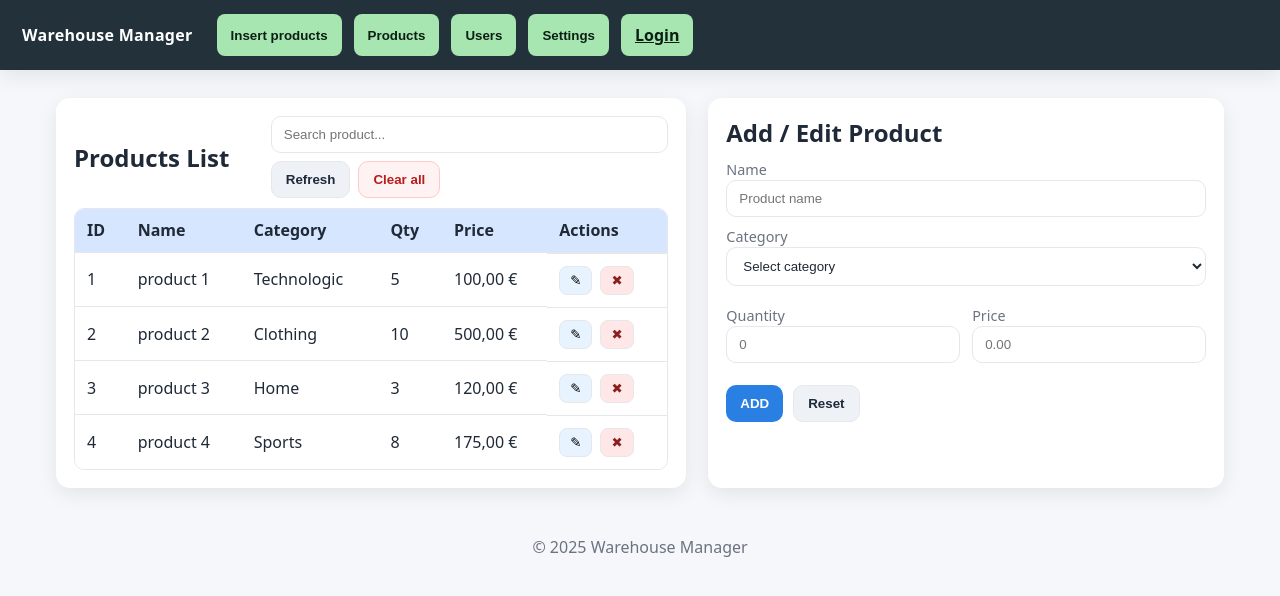
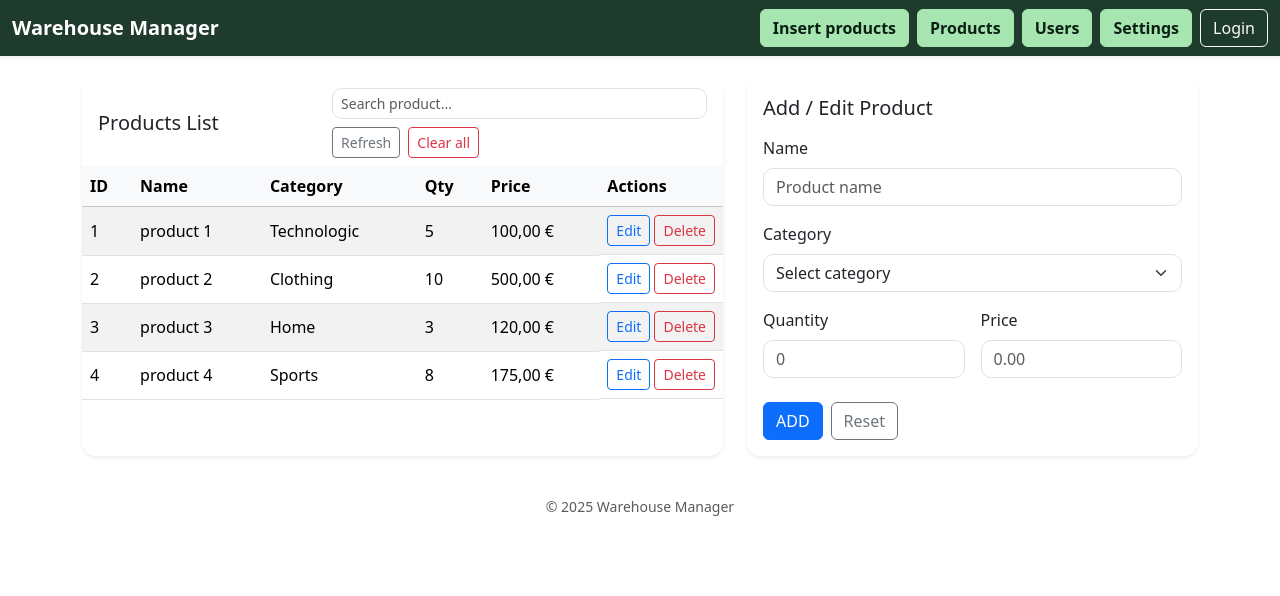
Before and after one commit to MK-Dragon/Projecto_UC605, a plain HTML site: page frontend/index.html in a window 1280 px wide. Drawn offline with nearby package versions, Linux system fonts and the light colour scheme.

Commit message:
bootstrapp

```diff
--- a/frontend/index.html
+++ b/frontend/index.html
@@ -4,41 +4,63 @@
   <meta charset="UTF-8" />
   <meta name="viewport" content="width=device-width, initial-scale=1" />
   <title>UI do site — Warehouse Manager</title>
+
+  <!-- Bootstrap -->
+  <link
+    href="https://cdn.jsdelivr.net/npm/bootstrap@5.3.3/dist/css/bootstrap.min.css"
+    rel="stylesheet"
+  />
+
+  <!-- Estilos personalizados -->
   <link rel="stylesheet" href="styles.css" />
 </head>
-<body>
-  <header class="navbar">
-    <div class="brand">Warehouse Manager</div>
-    <nav class="menu">
-      <button class="nav-btn" data-nav="insert">Insert products</button>
-      <button class="nav-btn" data-nav="products">Products</button>
-      <button class="nav-btn" data-nav="users">Users</button>
-      <button class="nav-btn" data-nav="settings">Settings</button>
-       <a href="login.html" class="nav-btn">Login</a>    </nav> <!-- Link de login adicionado -->
+
+<body class="bg-body">
+  <!-- Navbar -->
+  <header class="navbar navbar-expand-lg navbar-dark navbar-wm shadow-sm">
+    <div class="container-fluid">
+      <span class="navbar-brand fw-bold">Warehouse Manager</span>
+
+      <div class="d-flex flex-wrap gap-2">
+        <button class="btn btn-wm" type="button" data-nav="insert">Insert products</button>
+        <button class="btn btn-wm" type="button" data-nav="products">Products</button>
+        <button class="btn btn-wm" type="button" data-nav="users">Users</button>
+        <button class="btn btn-wm" type="button" data-nav="settings">Settings</button>
+        <a href="login.html" class="btn btn-outline-light">Login</a>
+      </div>
+    </div>
   </header>
 
-  <main class="wrapper">
+  <!-- Conteúdo principal -->
+  <main class="container py-4">
+    <div class="row g-4">
       <!-- Tabela à esquerda -->
-    <section class="card table-area">
-      <div class="card-header">
-        <h2>Products List</h2>
-        <div class="actions-inline">
-          <input id="search" class="input" type="search" placeholder="Search product..." />
-          <button id="refreshBtn" class="btn ghost">Refresh</button>
-          <button id="clearBtn" class="btn ghost danger">Clear all</button>
+      <section class="col-lg-7">
+        <div class="card shadow-sm border-0 h-100">
+          <div class="card-header bg-white border-0 d-flex flex-wrap justify-content-between align-items-center gap-2">
+            <h2 class="h5 mb-0">Products List</h2>
+            <div class="d-flex flex-wrap gap-2">
+              <input
+                id="search"
+                type="search"
+                class="form-control form-control-sm"
+                placeholder="Search product..."
+              />
+              <button id="refreshBtn" class="btn btn-outline-secondary btn-sm">Refresh</button>
+              <button id="clearBtn" class="btn btn-outline-danger btn-sm">Clear all</button>
             </div>
           </div>
 
-      <div class="table-wrapper">
-        <table class="table" id="productsTable" aria-label="Products table">
-          <thead>
+          <div class="table-responsive">
+            <table class="table table-striped table-hover align-middle mb-0" id="productsTable" aria-label="Products table">
+              <thead class="table-light">
                 <tr>
-              <th>ID</th>
-              <th>Name</th>
-              <th>Category</th>
-              <th>Qty</th>
-              <th>Price</th>
-              <th style="width:120px;">Actions</th>
+                  <th scope="col">ID</th>
+                  <th scope="col">Name</th>
+                  <th scope="col">Category</th>
+                  <th scope="col">Qty</th>
+                  <th scope="col">Price</th>
+                  <th scope="col" style="width:120px;">Actions</th>
                 </tr>
               </thead>
               <tbody>
@@ -46,21 +68,32 @@
               </tbody>
             </table>
           </div>
+        </div>
       </section>
 
       <!-- Formulário à direita -->
-    <aside class="card form-area">
-      <h2>Add / Edit Product</h2>
+      <aside class="col-lg-5">
+        <div class="card shadow-sm border-0 h-100">
+          <div class="card-body">
+            <h2 class="h5 mb-3">Add / Edit Product</h2>
 
             <form id="productForm" autocomplete="off">
               <input type="hidden" id="id" />
 
-        <label class="label">Name
-          <input id="name" class="input" type="text" placeholder="Product name" required />
-        </label>
+              <div class="mb-3">
+                <label for="name" class="form-label">Name</label>
+                <input
+                  id="name"
+                  type="text"
+                  class="form-control"
+                  placeholder="Product name"
+                  required
+                />
+              </div>
 
-        <label class="label">Category
-          <select id="category" class="input" required>
+              <div class="mb-3">
+                <label for="category" class="form-label">Category</label>
+                <select id="category" class="form-select" required>
                   <option value="" disabled selected>Select category</option>
                   <option>Electronics</option>
                   <option>Clothing</option>
@@ -68,28 +101,53 @@
                   <option>Sports</option>
                   <option>Technologic</option>
                 </select>
-        </label>
-
-        <div class="two-col">
-          <label class="label">Quantity
-            <input id="quantity" class="input" type="number" min="0" step="1" placeholder="0" required />
-          </label>
-
-          <label class="label">Price
-            <input id="price" class="input" type="number" min="0" step="0.01" placeholder="0.00" required />
-          </label>
               </div>
 
-        <div class="form-actions">
-          <button type="submit" class="btn primary" id="submitBtn">ADD</button>
-          <button type="button" class="btn ghost" id="resetBtn">Reset</button>
+              <div class="row g-3">
+                <div class="col-md-6">
+                  <label for="quantity" class="form-label">Quantity</label>
+                  <input
+                    id="quantity"
+                    type="number"
+                    min="0"
+                    step="1"
+                    class="form-control"
+                    placeholder="0"
+                    required
+                  />
+                </div>
+
+                <div class="col-md-6">
+                  <label for="price" class="form-label">Price</label>
+                  <input
+                    id="price"
+                    type="number"
+                    min="0"
+                    step="0.01"
+                    class="form-control"
+                    placeholder="0.00"
+                    required
+                  />
+                </div>
+              </div>
+
+              <div class="d-flex gap-2 mt-4">
+                <button type="submit" class="btn btn-primary" id="submitBtn">ADD</button>
+                <button type="button" class="btn btn-outline-secondary" id="resetBtn">Reset</button>
               </div>
             </form>
+          </div>
+        </div>
       </aside>
+    </div>
   </main>
 
-  <footer class="footer">© 2025 Warehouse Manager</footer>
+  <!-- Footer -->
+  <footer class="py-3 text-center text-muted small">
+    © 2025 Warehouse Manager
+  </footer>
 
+  <!-- Template para linhas da tabela -->
   <template id="rowTemplate">
     <tr>
       <td data-cell="id"></td>
@@ -97,9 +155,9 @@
       <td data-cell="category"></td>
       <td data-cell="quantity"></td>
       <td data-cell="price"></td>
-      <td class="row-actions">
-        <button class="icon-btn edit" title="Edit">✎</button>
-        <button class="icon-btn delete" title="Delete">✖</button>
+      <td class="d-flex gap-1">
+        <button class="btn btn-sm btn-outline-primary edit" title="Edit">Edit</button>
+        <button class="btn btn-sm btn-outline-danger delete" title="Delete">Delete</button>
       </td>
     </tr>
   </template>
--- a/frontend/styles.css
+++ b/frontend/styles.css
@@ -1,114 +1,43 @@
-/* Base */
-* { box-sizing: border-box; }
 :root{
-  --bg:#f5f7fb;
-  --card:#ffffff;
-  --ink:#1f2937;
-  --muted:#6b7280;
-  --brand:#a7e6b0;      /* verde pastel (navbar / botões) */
-  --brand-dark:#1f3b2d; /* texto brand */
-  --line:#e5e7eb;
-  --danger:#ef4444;
-  --shadow:0 6px 20px rgba(0,0,0,.08);
-  --radius:14px;
-  --radius-sm:10px;
-  font-synthesis-weight:none;
+  --wm-green:#a7e6b0;      /* verde pastel */
+  --wm-green-dark:#1f3b2d; /* texto brand */
+  --wm-gray-bg:#f3f4f6;    /* cinza suave */
 }
 
-html,body{height:100%}
-body{
-  margin:0;
-  font:16px/1.4 system-ui, -apple-system, Segoe UI, Roboto, Ubuntu, Cantarell, 'Helvetica Neue', Arial;
-  color:var(--ink);
-  background:var(--bg);
+/* fundo geral bem leve */
+.bg-body{
+  background: var(--wm-gray-bg);
 }
 
-/* Navbar */
-.navbar{
-  position:sticky; top:0; z-index:10;
-  background:#22313a;
-  color:#fff;
-  display:flex; align-items:center; gap:24px;
-  padding:14px 22px;
-  box-shadow:var(--shadow);
+/* Navbar em verde escuro com botões pastel */
+.navbar-wm{
+  background-color: var(--wm-green-dark);
 }
-.brand{ font-weight:800; letter-spacing:.3px; }
-.menu{ display:flex; gap:12px; flex-wrap:wrap; }
-.nav-btn{
-  background:var(--brand);
-  border:none; padding:10px 14px; border-radius:8px;
-  color:#0b1f14; font-weight:600; cursor:pointer;
-  transition:filter .15s ease;
+
+/* botão pastel da navbar */
+.btn-wm{
+  background-color: var(--wm-green);
+  border-color: var(--wm-green);
+  color:#0b1f14;
+  font-weight:600;
 }
-.nav-btn:hover{ filter:brightness(.95); }
+.btn-wm:hover{
+  filter:brightness(.95);
+  color:#0b1f14;
+}
 
-/* Layout */
-.wrapper{
-  max-width:1200px; margin:28px auto; padding:0 16px;
-  display:grid; grid-template-columns: 1.1fr .9fr; gap:22px;
+/* cards levemente arredondados */
+.card{
+  border-radius: 14px;
 }
-.card{
-  background:var(--card);
-  border-radius:var(--radius);
-  box-shadow:var(--shadow);
-  padding:18px;
+
+/* inputs mais confortáveis */
+.form-control,
+.form-select{
+  border-radius:10px;
 }
-.card-header{
-  display:flex; align-items:center; justify-content:space-between; gap:12px;
-  margin-bottom:10px;
-}
-.actions-inline{ display:flex; gap:8px; flex-wrap:wrap; }
 
-.table-wrapper{ overflow:auto; border-radius:var(--radius-sm); border:1px solid var(--line); }
-
-/* Table */
-.table{
-  width:100%; border-collapse:collapse; background:#fff;
-}
+/* tabela mais suave */
 .table thead th{
-  text-align:left; padding:10px 12px; background:#d7e6ff;
-  font-weight:700; border-bottom:1px solid var(--line);
-}
-.table tbody td{
-  padding:12px; border-top:1px solid var(--line);
-}
-.row-actions{ display:flex; gap:8px; align-items:center; }
-.icon-btn{
-  border:1px solid var(--line); background:#f3f4f6; cursor:pointer;
-  padding:6px 10px; border-radius:8px;
-}
-.icon-btn.edit{ background:#e7f3ff; }
-.icon-btn.delete{ background:#ffe7e7; color:#8a1f1f }
-
-/* Form */
-.form-area h2{ margin:0 0 8px }
-.label{ display:block; font-size:.9rem; margin:10px 0; color:var(--muted) }
-.input{
-  width:100%; padding:10px 12px; border:1px solid var(--line);
-  border-radius:10px; background:#fff; color:var(--ink);
-}
-.two-col{ display:grid; grid-template-columns:1fr 1fr; gap:12px; }
-.form-actions{ display:flex; gap:10px; margin-top:12px }
-
-.btn{
-  border:none; border-radius:10px; padding:10px 14px; cursor:pointer;
   font-weight:700;
 }
-.btn.primary{ background:#2a7fe2; color:#fff }
-.btn.ghost{ background:#eef2f7; color:#1e293b; border:1px solid var(--line) }
-.btn.ghost.danger{ color:#b91c1c; border-color:#ffc9c9; background:#fff2f2 }
-.btn:disabled{ opacity:.6; cursor:not-allowed }
-
-/* Inputs inline */
-#search{ min-width:220px }
-
-/* Footer */
-.footer{
-  text-align:center; color:var(--muted); padding:20px 10px; margin-top:10px;
-}
-
-/* Responsivo */
-@media (max-width: 940px){
-  .wrapper{ grid-template-columns: 1fr; }
-  .two-col{ grid-template-columns:1fr; }
-}
```
Also changed, not shown: frontend/login.html (+33 -6 lines). Lines whose indentation alone changed are shown as unchanged.
